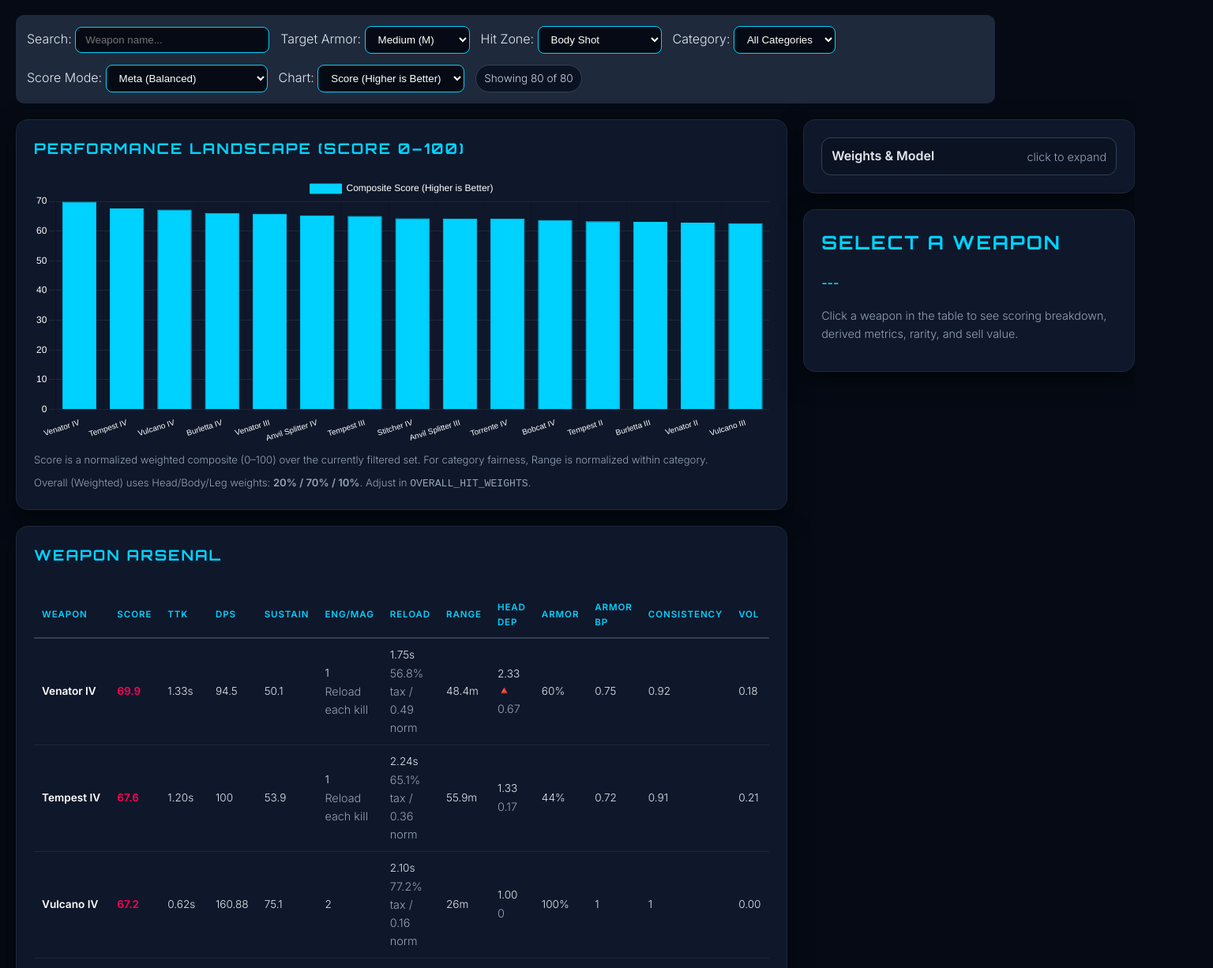
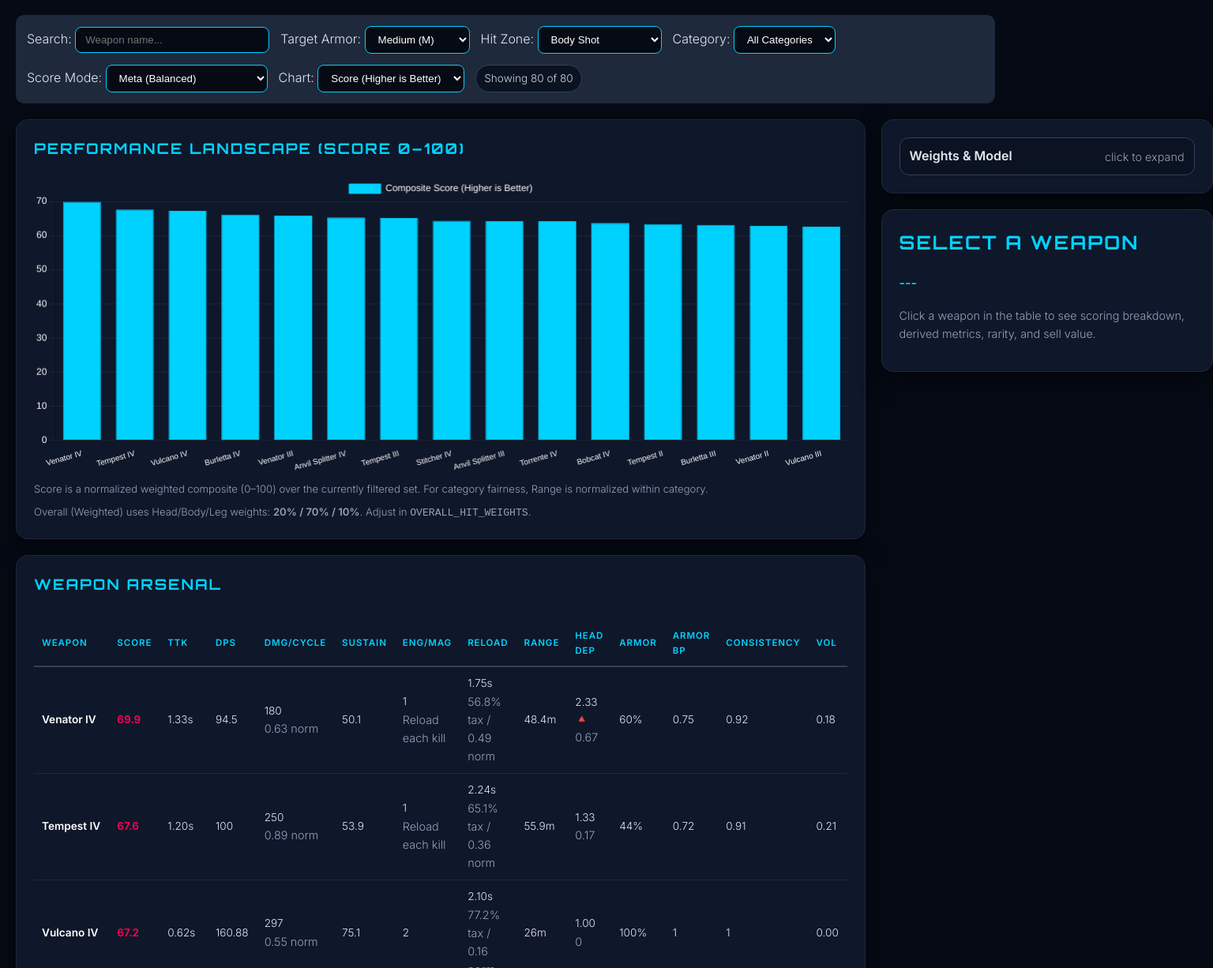
Before and after one commit to CoDzBeast/ArcData, a plain HTML site: page index.html in a window 1280 px wide. Shown: the part 74-1300 px from the top of the page at 79% size, 1536 px wide, since content can reach past the window. Drawn offline with nearby package versions, Linux system fonts and the light colour scheme.

Commit message:
Add damage per cycle metric

```diff
--- a/assets/js/main.js
+++ b/assets/js/main.js
@@ -2,7 +2,7 @@ import { loadWeaponData } from './dataLoader.js';
 import { setStatus, initSelectors, bindSortHeaders, bindAccordion, bindControls, applyPresetWeights, syncWeightOutputs, getControlState } from './controls.js';
 import { renderChart, renderTable, renderDetailPanel } from './rendering.js';
 import { compareRows, updateSortState, computeScore } from './sorting.js';
-import { getZoneTTK, getZoneSTK, sustainedDpsApprox, handlingIndex, armorConsistency, ttkVolatility, armorBreakpoint, buildRanges, normalizeMetrics, headshotDependency, headshotDependencyStats, reloadTax } from './metrics.js';
+import { getZoneTTK, getZoneSTK, sustainedDpsApprox, handlingIndex, armorConsistency, ttkVolatility, armorBreakpoint, buildRanges, normalizeMetrics, headshotDependency, headshotDependencyStats, reloadTax, damagePerCycle } from './metrics.js';
 import { safeNum, escapeHtml, normalize } from './utils.js';
 
 let rawData = [], chart;
@@ -50,17 +50,29 @@ function updateUI() {
   });
 
   const maxRangeByCat = {};
+  const maxDmgCycleByCat = {};
   rawData.forEach(d => {
     const c = d.Category || "Unknown";
+
     const r = safeNum(d.Range);
-    if (!r) return;
-    maxRangeByCat[c] = Math.max(maxRangeByCat[c] || 0, r);
+    if (r) {
+      maxRangeByCat[c] = Math.max(maxRangeByCat[c] || 0, r);
+    }
+
+    const dpc = damagePerCycle(d);
+    if (typeof dpc === "number" && isFinite(dpc)) {
+      maxDmgCycleByCat[c] = Math.max(maxDmgCycleByCat[c] || 0, dpc);
+    }
   });
 
   const computed = filtered.map(d => {
     const category = d.Category || "Unknown";
     const range = safeNum(d.Range);
     const rangeScore = (range && maxRangeByCat[category]) ? (range / maxRangeByCat[category]) : null;
+    const dmgPerCycle = damagePerCycle(d);
+    const dmgPerCycleNorm = (typeof dmgPerCycle === "number" && maxDmgCycleByCat[category])
+      ? dmgPerCycle / maxDmgCycleByCat[category]
+      : null;
 
     const ttk = getZoneTTK(d, zone, armor);
     const stk = getZoneSTK(d, zone, armor);
@@ -101,6 +113,8 @@ function updateUI() {
       Handling: handling,
       ArmorCons: armorCons,
       Vol: vol,
+      DamagePerCycle: dmgPerCycle,
+      DamagePerCycleNorm: dmgPerCycleNorm,
       HeadDep: headDep,
       HeadDepNorm: headDepNorm,
       HeadDepHigh: headDepHigh,
@@ -161,6 +175,7 @@ function showDetails(name) {
   const mag = safeNum(d.Mag);
   const range = safeNum(d.Range);
   const DPS = safeNum(d.DPS);
+  const dmgPerCycle = damagePerCycle(d);
   const reloadTaxVal = reloadTax(reload, ttk);
 
   const engagementsPerMag = (typeof mag === "number" && mag > 0 && typeof stk === "number" && stk > 0)
@@ -189,6 +204,14 @@ function showDetails(name) {
     .map(x => safeNum(x.Range) || 0)
   );
   const rangeScore = (range && maxRange) ? (range / maxRange) : null;
+  const dmgCycleValues = rawData
+    .filter(x => (x.Category || "Unknown") === category)
+    .map(x => damagePerCycle(x))
+    .filter(v => typeof v === "number" && isFinite(v));
+  const maxDmgCycle = dmgCycleValues.length ? Math.max(...dmgCycleValues) : null;
+  const dmgPerCycleNorm = (typeof dmgPerCycle === "number" && typeof maxDmgCycle === "number" && maxDmgCycle > 0)
+    ? dmgPerCycle / maxDmgCycle
+    : null;
 
   const whole = rawData.map(w => {
     const c = w.Category || "Unknown";
@@ -251,6 +274,7 @@ function showDetails(name) {
     ["Sustain", normalized.nSustain],
     ["Handling", normalized.nHandling],
     ["Range", normalized.nRange],
+    ["Damage/Cycle (Cat)", dmgPerCycleNorm],
     ["Reload Penalty", normalized.nReloadPenalty],
     ["Armor", normalized.nArmor],
     ["Armor BP", normalized.nArmorBreak],
@@ -263,6 +287,8 @@ function showDetails(name) {
         <div class="kv"><b>${zone} TTK vs ${armor}</b><span>${ttk ? ttk.toFixed(2)+"s" : "-"}</span></div>
         <div class="kv"><b>DPS</b><span>${DPS ?? "-"}</span></div>
         <div class="kv"><b>Sustained DPS</b><span>${typeof sustain==="number" ? sustain.toFixed(1) : "-"}</span></div>
+        <div class="kv"><b>Damage / Cycle</b><span>${typeof dmgPerCycle==="number" ? Math.round(dmgPerCycle) : "-"}</span></div>
+        <div class="kv"><b>Norm D/C (Cat)</b><span>${typeof dmgPerCycleNorm==="number" ? Math.round(dmgPerCycleNorm*100)/100 : "-"}</span></div>
         <div class="kv"><b>Reload</b><span>${reload ? reload.toFixed(2)+"s" : "-"}</span></div>
         <div class="kv"><b>Engagements/Mag</b><span>${typeof engagementsPerMag==="number" ? engagementsPerMag : "-"}</span></div>
         <div class="kv"><b>Reload Each Kill?</b><span>${reloadEveryKill === null ? "-" : (reloadEveryKill ? "Yes" : "No")}</span></div>
--- a/assets/js/metrics.js
+++ b/assets/js/metrics.js
@@ -126,6 +126,14 @@ export function armorBreakpoint(d) {
   return { deltaL, deltaM, deltaH, avgDelta };
 }
 
+export function damagePerCycle(d) {
+  const mag = safeNum(d.Mag);
+  const dmg = safeNum(d.DMG);
+
+  if (!mag || !dmg || mag <= 0 || dmg <= 0) return null;
+  return mag * dmg;
+}
+
 export function headshotDependency(d, armor) {
   const body = safeNum(d[`Body TTK ${armor}`]);
   const head = safeNum(d[`Head TTK ${armor}`]);
--- a/assets/js/rendering.js
+++ b/assets/js/rendering.js
@@ -47,6 +47,9 @@ export function renderTable(list, onRowClick) {
     const ttkTxt = d.TTK ? d.TTK.toFixed(2) + "s" : "-";
     const scoreTxt = (typeof d.Score === "number") ? d.Score.toFixed(1) : "-";
     const dpsTxt = d.DPS ? d.DPS : "-";
+    const dpcRawTxt = (typeof d.DamagePerCycle === "number") ? Math.round(d.DamagePerCycle) : "-";
+    const dpcNormTxt = (typeof d.DamagePerCycleNorm === "number") ? Math.round(d.DamagePerCycleNorm * 100) / 100 : "-";
+    const dpcCell = `${dpcRawTxt}${dpcNormTxt !== "-" ? `<div class="subtle">${dpcNormTxt} norm</div>` : ""}`;
     const susTxt = (typeof d.Sustain === "number") ? d.Sustain.toFixed(1) : "-";
     const engageTxt = (typeof d.EngagementCapacity === "number") ? d.EngagementCapacity : "-";
     const engageWarn = d.ReloadEveryKill ? "⚠️" : "";
@@ -70,6 +73,7 @@ export function renderTable(list, onRowClick) {
         <td class="highlight">${scoreTxt}</td>
         <td>${ttkTxt}</td>
         <td>${dpsTxt}</td>
+        <td>${dpcCell}</td>
         <td>${susTxt}</td>
         <td>${engageCell}</td>
         <td>${relCell}</td>
--- a/assets/js/sorting.js
+++ b/assets/js/sorting.js
@@ -32,6 +32,7 @@ function getSortValue(row, key) {
     case "Score": return row.Score01 ?? null;
     case "TTK": return row.TTK ?? null;
     case "DPS": return row.DPS ?? null;
+    case "DamagePerCycle": return row.DamagePerCycle ?? null;
     case "Sustain": return row.Sustain ?? null;
     case "Engage": return row.EngagementCapacity ?? null;
     case "Reload": return row.Reload ?? null;
--- a/index.html
+++ b/index.html
@@ -93,6 +93,7 @@
                   <th class="sortable" data-sort="Score">Score</th>
                   <th class="sortable" data-sort="TTK">TTK</th>
                   <th class="sortable" data-sort="DPS">DPS</th>
+                  <th class="sortable" data-sort="DamagePerCycle">Dmg/Cycle</th>
                   <th class="sortable" data-sort="Sustain">Sustain</th>
                   <th class="sortable" data-sort="Engage">Eng/Mag</th>
                   <th class="sortable" data-sort="Reload">Reload</th>
@@ -110,7 +111,7 @@
           <div class="note">
             Armor = consistency vs armor scaling. Head Dep = Body/Head TTK ratio (normalized in cell, 🔺 = above dataset 75th percentile).
             Armor BP = normalized armor breakpoint score (Body TTK deltas, higher is better). Consistency = normalized inverse volatility (0–1; higher is steadier). Vol = TTK volatility across 0/L/M/H (lower is better).
-            Eng/Mag = floor(Mag ÷ STK). ⚠️ flag indicates weapons that must reload after every kill.
+            Eng/Mag = floor(Mag ÷ STK). ⚠️ flag indicates weapons that must reload after every kill. Dmg/Cycle = Mag × Damage per shot with category-normalized value in the cell.
           </div>
         </div>
       </div>
```
